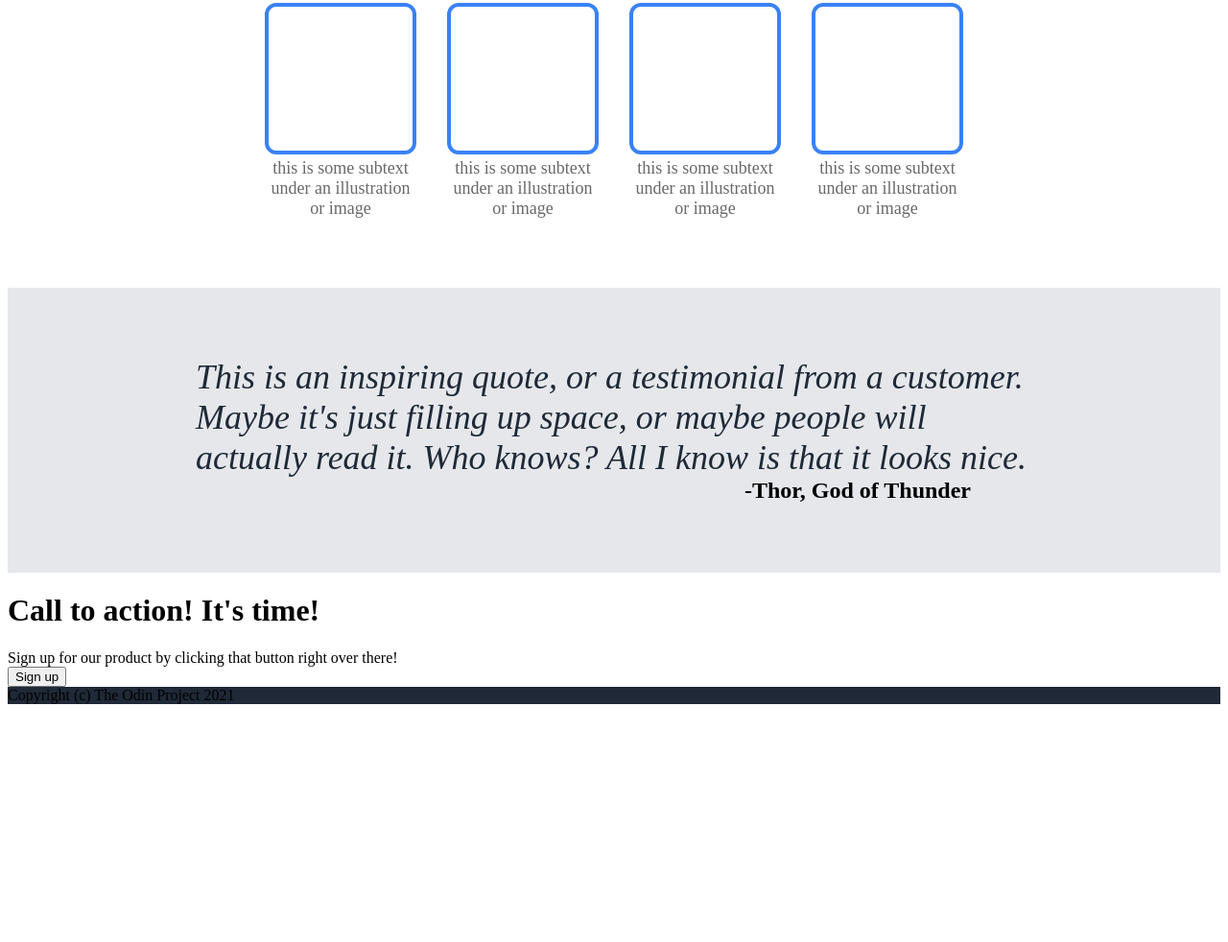
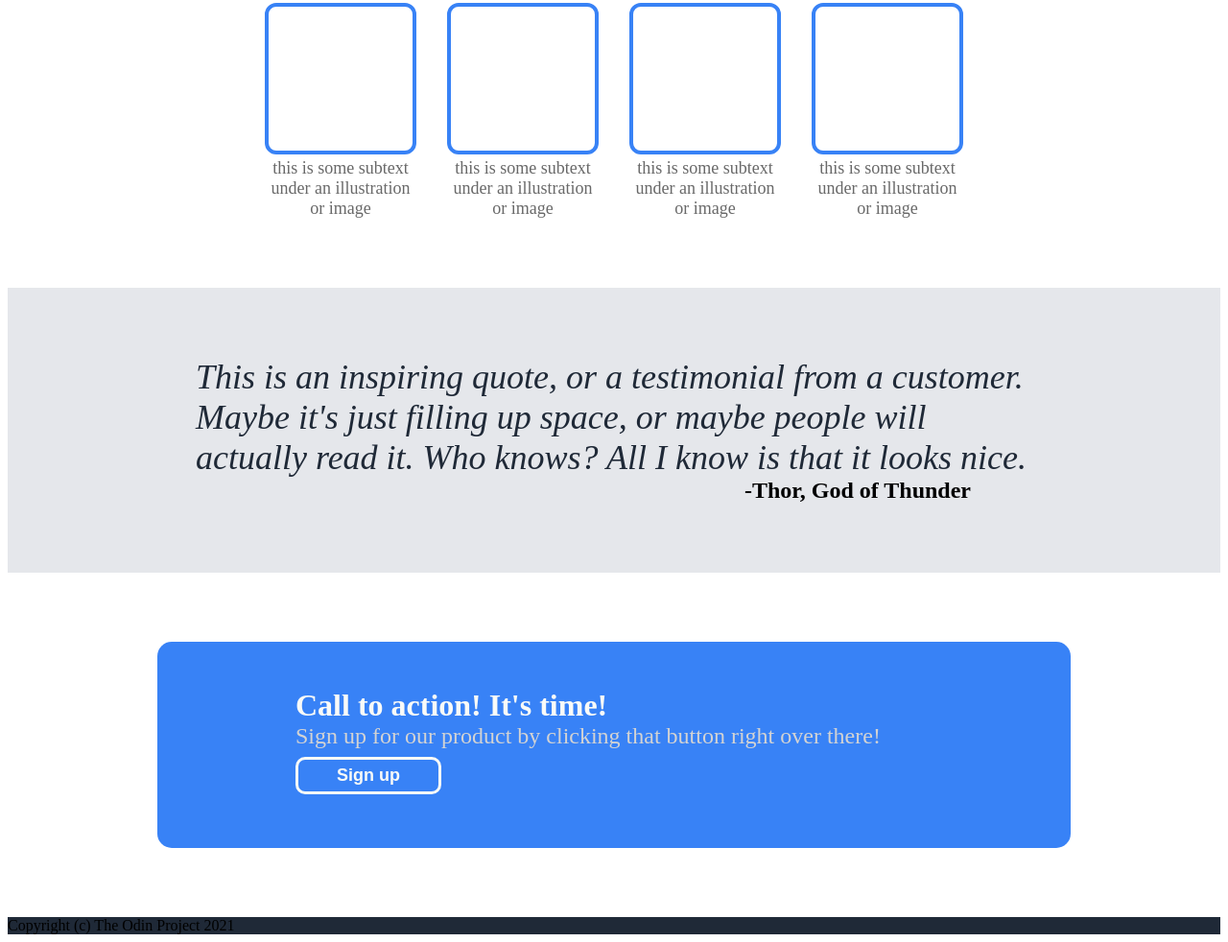
Before and after one commit to Kunjan-sh/odin-landing, a plain HTML site: page index.html in a window 1280 px wide. Shown: the part 422-1404 px from the top of the page at 96% size. Before the commit the page ends 1164 px from the top, so only its background shows below. Drawn offline with Linux system fonts and the light colour scheme.

Commit message:
Style block four

```diff
--- a/index.html
+++ b/index.html
@@ -69,8 +69,8 @@
 <div class="block-four">
     <div class="banner">
             <div class="banner-text">
-        <h1>Call to action! It's time!</h1>
-        <div>Sign up for our product by clicking that button right over there!</div>
+        <div class="call">Call to action! It's time!</div>
+        <div class="banner-subtext">Sign up for our product by clicking that button right over there!</div>
             </div>
             <button class="banner-button">Sign up</button>
     </div>
--- a/style.css
+++ b/style.css
@@ -137,3 +137,39 @@ ul {
     text-align: end;
     padding: 0 64px;
 }
+
+.banner {
+    display: flex;
+    justify-content: space-between;
+    background-color: #3882f6;
+    margin: 72px 156px;
+    padding: 48px 144px;
+    border-radius: 15px;
+    flex-wrap: wrap;
+}
+
+.banner-button, .call {
+    color: #f9faf8;
+}
+
+.call {
+    font-size: 32px;
+    font-weight: bold;
+}
+
+.banner-button {
+    border: 4px solid #f9faf8;
+    background-color: #3882f6;
+    flex-shrink: 0;
+    border-radius: 10px;
+    border-width: 3px;
+    padding: 6px 40px;
+    margin: 8px 0;
+    font-weight: 900;
+    font-size: 18px;
+}
+
+.banner-subtext {
+    color: lightgray;
+    font-size: 24px;
+}
```
